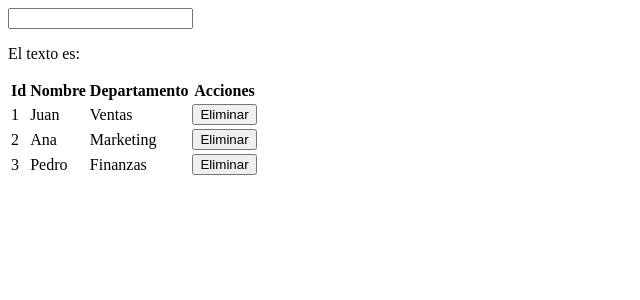
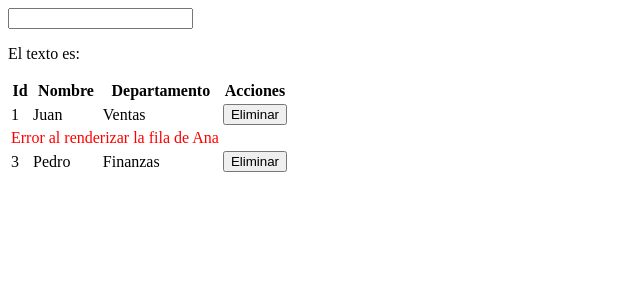
Before and after one commit to JAntRomV/curso-react-net, a React (Vite) app in the folder react-peliculas/: page / in a window 1280 px wide. Shown: the top 300 px of the page, without its empty margins (0-640 px from the left). Built offline with nearby package versions, Linux system fonts and the light colour scheme.

Commit message:
Manejo de errores con Error Boundaries

```diff
--- a/react-peliculas/package.json
+++ b/react-peliculas/package.json
@@ -11,7 +11,8 @@
   },
   "dependencies": {
     "react": "^19.1.0",
-    "react-dom": "^19.1.0"
+    "react-dom": "^19.1.0",
+    "react-error-boundary": "^6.1.6"
   },
   "devDependencies": {
     "@eslint/js": "^9.25.0",
--- a/react-peliculas/src/Memorizar/FilaMemorizar.tsx
+++ b/react-peliculas/src/Memorizar/FilaMemorizar.tsx
@@ -4,6 +4,10 @@ import type Persona from "../persona.model";
 const FilaMemorizar = memo(function FilaMemorizar({persona,removerPersona}: FilaProps) {
 
   console.log(`Renderizando Fila ${persona.nombre}`);
+
+  if(persona.nombre === "Ana"){
+    throw new Error("Error en la fila de Ana");
+  }
 
   return (
     <tr>
--- a/react-peliculas/src/Memorizar/TablaMemorizar.tsx
+++ b/react-peliculas/src/Memorizar/TablaMemorizar.tsx
@@ -1,6 +1,7 @@
 import { memo, useCallback, useState } from "react";
 import type Persona from "../persona.model";
 import FilaMemorizar from "./FilaMemorizar";
+import { ErrorBoundary } from "react-error-boundary";
 
 const TablaMemoizar = memo(function TablaMemorizar(){
 
@@ -29,7 +30,16 @@ const TablaMemoizar = memo(function TablaMemorizar(){
                 </tr>
             </thead>
             <tbody>
-                {personas.map(persona => <FilaMemorizar key={persona.id} persona={persona} removerPersona={removerPersona} />)}
+                {personas.map(persona =>
+                <ErrorBoundary key={persona.id} fallback={<>
+                    <tr>
+                        <td colSpan={3} style={{color: "red"}}>Error al renderizar la fila de {persona.nombre}</td>
+                    </tr>
+                </>
+                }>
+                    <FilaMemorizar key={persona.id} persona={persona} removerPersona={removerPersona} />
+                </ErrorBoundary>
+                )}
             </tbody>
         </table>
     );
```
Also changed, not shown: 1 other file (tests, documents, lock files or other folders).
